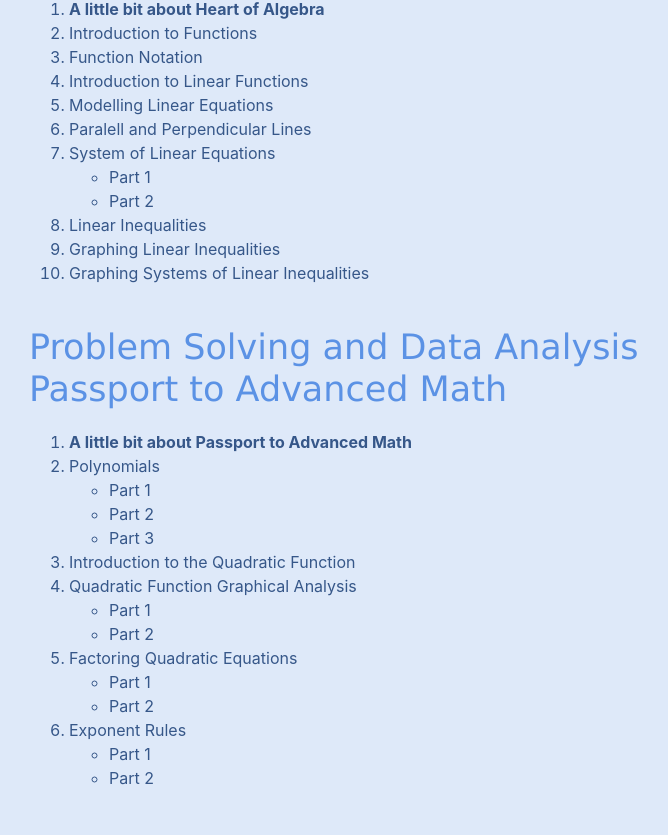
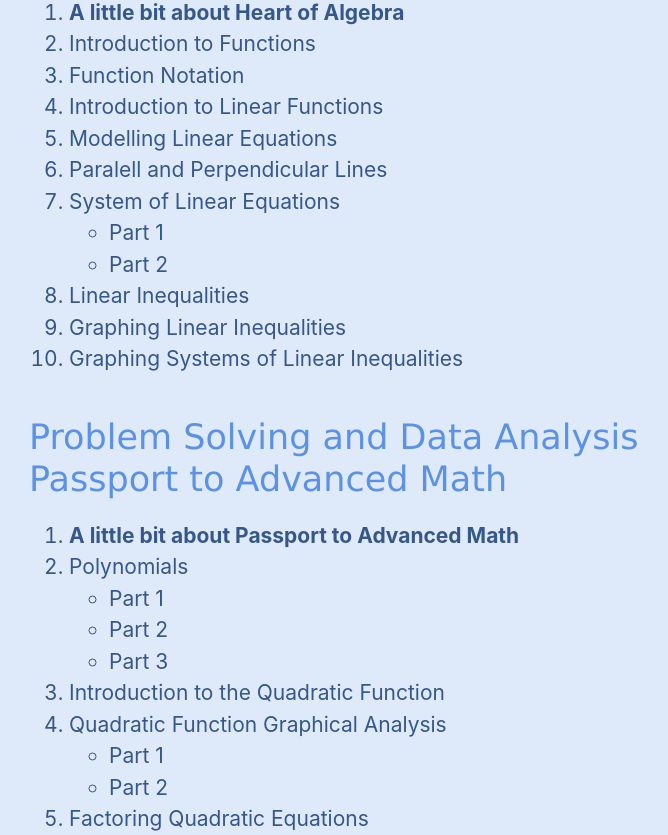
Before and after one commit to YomenT/bluebird-teaching, a React (Create React App) app in the folder reactapp/: page /satprep in a window 1280 px wide. Shown: the part 1760-2595 px from the top of the page, without its empty margins (99-767 px from the left). Built offline with nearby package versions, Linux system fonts and the light colour scheme.

Commit message:
Adjusted font size.

```diff
--- a/reactapp/src/components/SatPrepLinkOutline.js
+++ b/reactapp/src/components/SatPrepLinkOutline.js
@@ -6,7 +6,7 @@ class SatPrepLinkOutline extends React.Component {
         return (
             <div>
                 <h4 className="h4-blue-headers">Heart of Algebra</h4>
-                <ol className="p-body">
+                <ol className="list-medium">
                     <Link to="/heart_of_algebra/about" style={{ color: "#365789" }}><li style={{ paddingTop: "20px" }}><strong>A little bit about Heart of Algebra</strong></li></Link>
                     <Link to="/heart_of_algebra/introduction_to_functions" style={{ color: "#365789" }}><li>Introduction to Functions</li></Link>
                     <Link to="/heart_of_algebra/function_notation" style={{ color: "#365789" }}><li>Function Notation</li></Link>
@@ -14,7 +14,7 @@ class SatPrepLinkOutline extends React.Component {
                     <Link to="/heart_of_algebra/modelling_linear" style={{ color: "#365789" }}><li>Modelling Linear Equations</li></Link>
                     <Link to="/heart_of_algebra/parallel_perpendicular" style={{ color: "#365789" }}><li>Paralell and Perpendicular Lines</li></Link>
                     <li>System of Linear Equations</li>
-                        <ul className="p-body">
+                        <ul className="list-medium">
                             <Link to="/heart_of_algebra/systems_linear_equation_part1" style={{ color: "#365789" }}><li>Part 1</li></Link>
                             <Link to="/heart_of_algebra/systems_linear_equation_part2" style={{ color: "#365789" }}><li>Part 2</li></Link>
                         </ul>
@@ -24,27 +24,27 @@ class SatPrepLinkOutline extends React.Component {
                 </ol>
                 <h4 className="h4-blue-headers">Problem Solving and Data Analysis</h4>
                 <h4 className="h4-blue-headers">Passport to Advanced Math</h4>
-                <ol className="p-body">
+                <ol className="list-medium">
                     <Link to="/passport_to_advanced_math/about" style={{ color: "#365789" }}><li style={{ paddingTop: "20px" }}><strong>A little bit about Passport to Advanced Math</strong></li></Link>
                     <li>Polynomials</li>
-                        <ul className="p-body">
+                        <ul className="list-medium">
                             <Link to="/passport_to_advanced_math/polynomials_part1" style={{ color: "#365789" }}><li>Part 1</li></Link>
                             <Link to="/passport_to_advanced_math/polynomials_part2" style={{ color: "#365789" }}><li>Part 2</li></Link>
                             <Link to="/passport_to_advanced_math/polynomials_part3" style={{ color: "#365789" }}><li>Part 3</li></Link>
                         </ul>
                     <Link to="/passport_to_advanced_math/intro_to_quadratic_functions" style={{ color: "#365789" }}><li>Introduction to the Quadratic Function</li></Link>
                     <li>Quadratic Function Graphical Analysis</li>
-                        <ul className="p-body">
+                        <ul className="list-medium">
                             <Link to="/passport_to_advanced_math/quadratic_graphical_analysis_part1" style={{ color: "#365789" }}><li>Part 1</li></Link>
                             <Link to="/passport_to_advanced_math/quadratic_graphical_analysis_part2" style={{ color: "#365789" }}><li>Part 2</li></Link>
                         </ul>
                     <li>Factoring Quadratic Equations</li>
-                        <ul className="p-body">
+                        <ul className="list-medium">
                             <Link to="/passport_to_advanced_math/factoring1" style={{ color: "#365789" }}><li>Part 1</li></Link>
                             <Link to="/passport_to_advanced_math/factoring2" style={{ color: "#365789" }}><li>Part 2</li></Link>
                         </ul>
                     <li>Exponent Rules</li>
-                        <ul className="p-body">
+                        <ul className="list-medium">
                             <Link to="/passport_to_advanced_math/exponent_rules_part1" style={{ color: "#365789" }}><li>Part 1</li></Link>
                             <Link to="/passport_to_advanced_math/exponent_rules_part2" style={{ color: "#365789" }}><li style={{ paddingBottom: "25px" }}>Part 2</li></Link>
                         </ul>
--- a/reactapp/src/index.css
+++ b/reactapp/src/index.css
@@ -105,9 +105,19 @@ p {
   color: 	#365789;
 }
 
+.p-body-medium {
+  color: #365789;
+  font-size: 21px;
+}
+
 .p-body-small {
   color: #365789;
   font-size: 19px;
+}
+
+.list-medium {
+  color: #365789;
+  font-size: 21px;
 }
 
 .blue{
```
